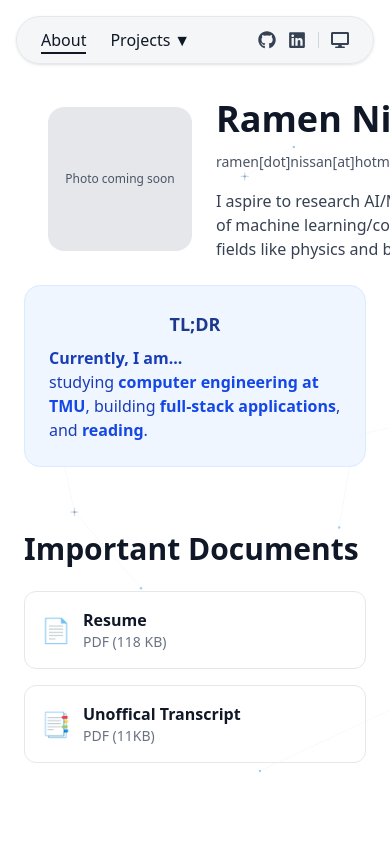
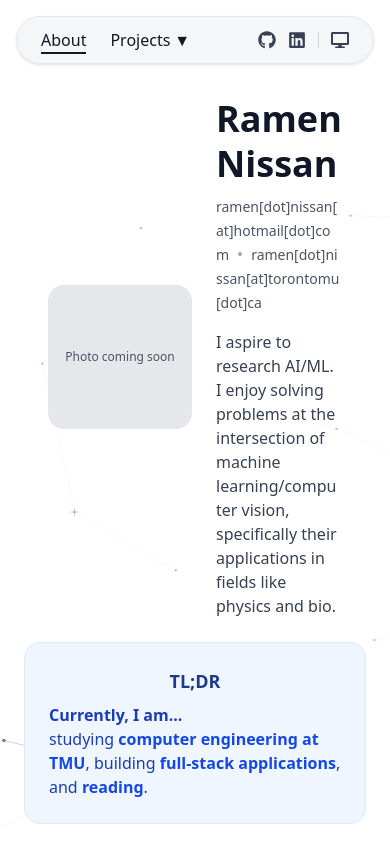
Before and after one commit to ramennissan/portfolio, a React (Vite) app: page / in a window 390 px wide. Built offline with nearby package versions, Linux system fonts and the light colour scheme.

Commit message:
fix: allow horizontal panning + prevent mobile overflow (remove overflow-x-hidden, wrap long text, responsive images)

```diff
--- a/src/App.tsx
+++ b/src/App.tsx
@@ -24,7 +24,7 @@ function LoadingSpinner() {
 
 export default function App() {
   return (
-    <ScrollProgressProvider className="app-scroll bg-white dark:bg-[#1f1f1d] text-gray-900 dark:text-gray-100 transition-colors duration-300 relative overflow-x-hidden">
+    <ScrollProgressProvider className="app-scroll bg-white dark:bg-[#1f1f1d] text-gray-900 dark:text-gray-100 transition-colors duration-300 relative">
       <div className="fixed bottom-0 left-0 right-0 z-[100]">
         <ScrollProgress className="h-1" style={{ backgroundColor: '#0273d5' }} />
       </div>
--- a/src/styles/global.css
+++ b/src/styles/global.css
@@ -58,3 +58,15 @@ html::-webkit-scrollbar {
   transition-timing-function: cubic-bezier(0.4, 0, 0.2, 1);
   transition-duration: 300ms;
 }
+
+/* Prevent long words or code from overflowing on small screens */
+html, body, .app-scroll, .prose {
+  overflow-wrap: anywhere;
+  word-break: break-word;
+}
+
+/* Ensure images scale down on narrow viewports */
+img, svg {
+  max-width: 100%;
+  height: auto;
+}
```
